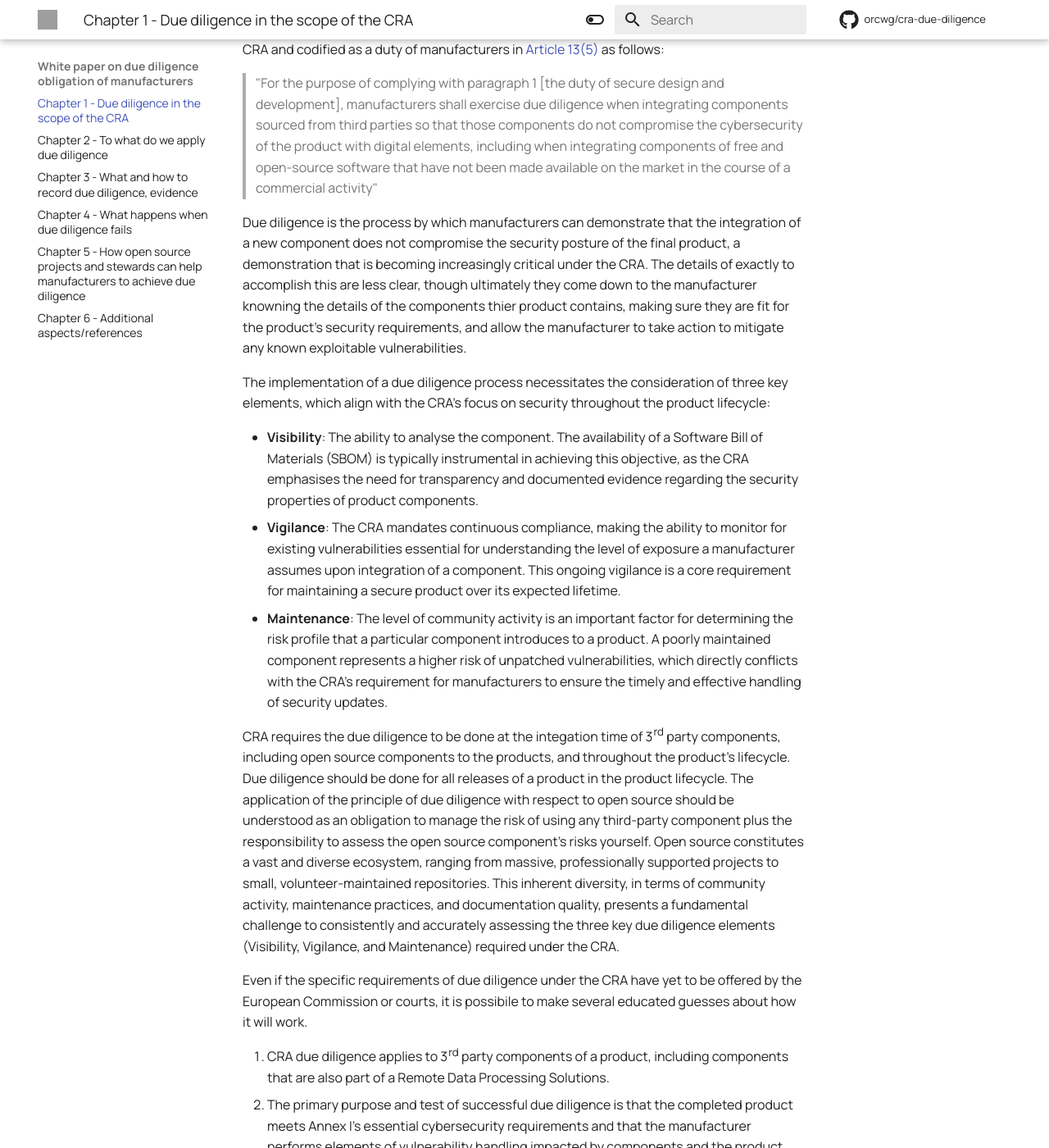
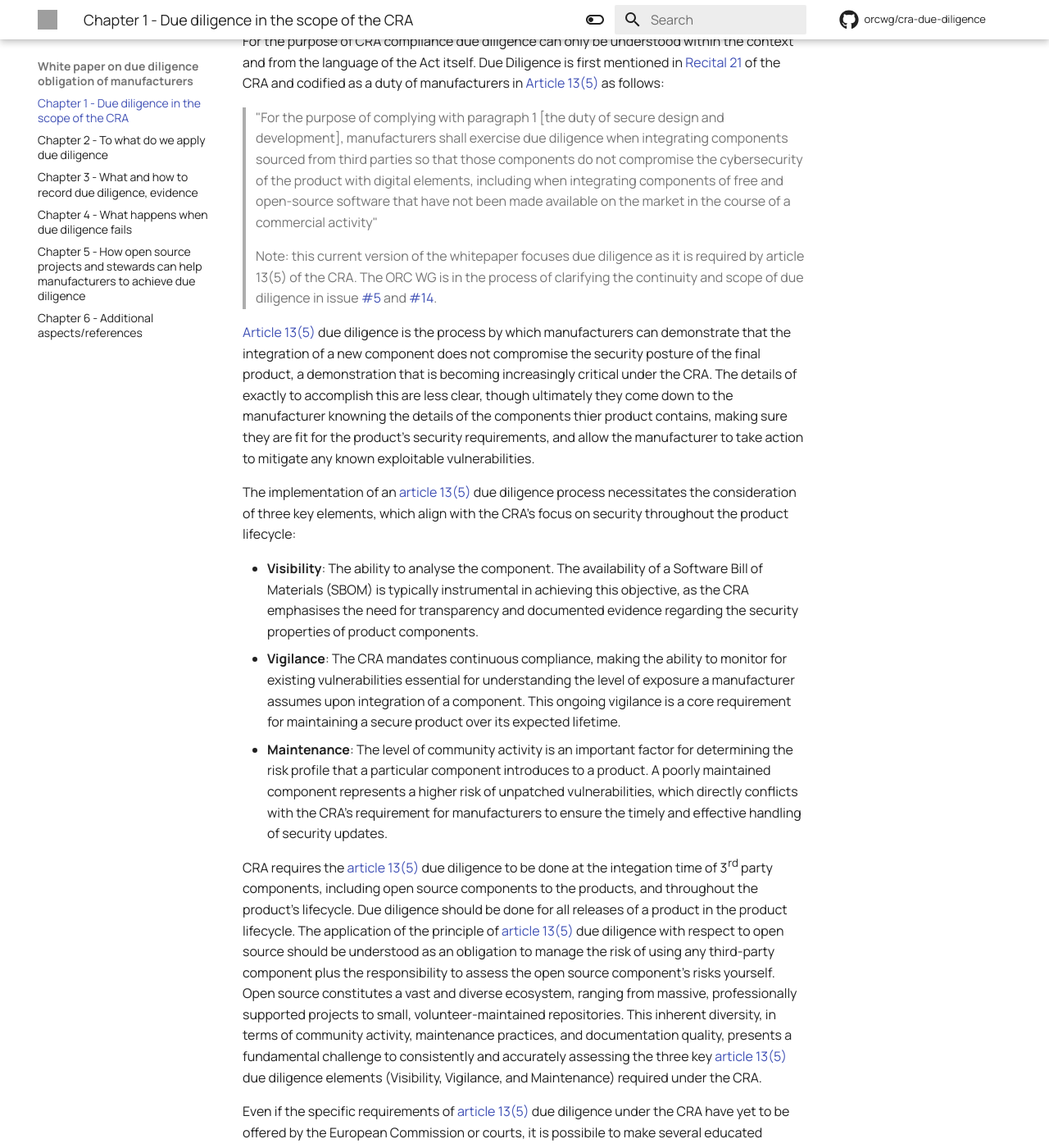
Before and after one commit to orcwg/cra-due-diligence, an MkDocs documentation site: the page built from content/01.md, in a window 1280 px wide and 1400 px high, scrolled down 404 px. Shown: the whole window at 82% size. Built offline with MkDocs 1.6.1 and Material for MkDocs 9.7.7, drawn with Linux system fonts in a browser that asks for light colours; comment, search, counter and statistics services are not loaded; the version menu is left out; some of the changed text lies outside the part shown; grey boxes are pictures that could not be loaded.

Commit message:
Scoping due diligence to article 13(5) due diligence
As it was discussed on the ORC WG meeting at 2026.07.02 the
currently discussed due diligence is scoped to the due diligence
defined in article 13(5). The pr is updated according to this agreement.

Signed-off-by: Gergely Csatari <gergely.csatari@nokia.com>

```diff
--- a/content/01.md
+++ b/content/01.md
@@ -1,4 +1,4 @@
-# Due diligence in the scope of the CRA
+# Article 13(5) Due diligence in the scope of the CRA
 
 The European supranational or community law of product liability does not offer a clear and simple
 definition of "due diligence", though requirement is often found, and the concept is well defined in
@@ -21,15 +19,21 @@ follows:
     elements, including when integrating components of free and open-source software that have not
     been made available on the market in the course of a commercial activity"
 
-Due diligence is the process by which manufacturers can demonstrate that the integration of a new
-component does not compromise the security posture of the final product, a demonstration that is
-becoming increasingly critical under the CRA. The details of exactly to accomplish this are less
-clear, though ultimately they come down to the manufacturer knowning the details of the components
-thier product contains, making sure they are fit for the product's security requirements, and allow
-the manufacturer to take action to mitigate any known exploitable vulnerabilities.
+  > Note: this current version of the whitepaper focuses due diligence as it is required by
+    article 13(5) of the CRA. The ORC WG is in the process of clarifying the continuity and scope of
+    due diligence in issue [#5](https://github.com/orcwg/cra-due-diligence/issues/5) and
+    [#14](https://github.com/orcwg/cra-due-diligence/issues/14).
 
-The implementation of a due diligence process necessitates the consideration of three key elements,
-which align with the CRA's focus on security throughout the product lifecycle:
+[Article 13(5)][article-13] due diligence is the process by which manufacturers can demonstrate that
+the integration of a new component does not compromise the security posture of the final product, a
+demonstration that is becoming increasingly critical under the CRA. The details of exactly to
+accomplish this are less clear, though ultimately they come down to the manufacturer knowning the
+details of the components thier product contains, making sure they are fit for the product's
+security requirements, and allow the manufacturer to take action to mitigate any known exploitable vulnerabilities.
+
+The implementation of an [article 13(5)][article-13] due diligence process necessitates the
+consideration of three key elements, which align with the CRA's focus on security throughout the
+product lifecycle:
 
 * **Visibility**: The ability to analyse the component. The availability of a
   Software Bill of Materials (SBOM) is typically instrumental in achieving this objective, as the
@@ -44,39 +48,42 @@ which align with the CRA's focus on security throughout the product lifecycle:
   represents a higher risk of unpatched vulnerabilities, which directly conflicts with the CRA's
   requirement for manufacturers to ensure the timely and effective handling of security updates.
 
-CRA requires the due diligence to be done at the integation time of 3rd party components, including
-open source components to the products, and throughout the product's lifecycle. Due diligence should
-be done for all releases of a product in the product lifecycle. The application of the principle of
-due diligence with respect to open source should be understood as an obligation to manage the risk
-of using any third-party component plus the responsibility to assess the open source component's
-risks yourself. Open source constitutes a vast and diverse ecosystem, ranging from massive,
-professionally supported projects to small, volunteer-maintained repositories. This inherent
-diversity, in terms of community activity, maintenance practices, and documentation quality,
-presents a fundamental challenge to consistently and accurately assessing the three key due
-diligence elements (Visibility, Vigilance, and Maintenance) required under the CRA.
+CRA requires the [article 13(5)][article-13] due diligence to be done at the integation time of 3rd
+party components, including open source components to the products, and throughout the product's
+lifecycle. Due diligence should be done for all releases of a product in the product lifecycle. The application of the principle of [article 13(5)][article-13] due diligence with respect to open
+source should be understood as an obligation to manage the risk of using any third-party component
+plus the responsibility to assess the open source component's risks yourself. Open source
+constitutes a vast and diverse ecosystem, ranging from massive, professionally supported projects to
+small, volunteer-maintained repositories. This inherent diversity, in terms of community activity,
+maintenance practices, and documentation quality, presents a fundamental challenge to consistently
+and accurately assessing the three key [article 13(5)][article-13] due diligence elements
+(Visibility, Vigilance, and Maintenance) required under the CRA.
 
-Even if the specific requirements of due diligence under the CRA have yet to be offered by the
-European Commission or courts, it is possibile to make several educated guesses about how it will
-work.
+Even if the specific requirements of [article 13(5)][article-13] due diligence under the CRA have
+yet to be offered by the European Commission or courts, it is possibile to make several educated
+guesses about how it will work.
 
-1. CRA due diligence applies to 3rd party components of a product, including components that are
-   also part of a Remote Data Processing Solutions.
+1. CRA [article 13(5)][article-13] due diligence applies to 3rd party components of a product,
+   including components that are also part of a Remote Data Processing Solutions.
 1. The primary purpose and test of successful due diligence is that the completed product meets
-  Annex I's essential cybersecurity requirements and that the manufacturer performs elements of
-  vulnerability handling impacted by components and the product supply chain, such as the creation
-  of an SBOM.
+   Annex I's essential cybersecurity requirements and that the manufacturer performs elements of vulnerability handling impacted by components and the product supply chain, such as the creation
+   of an SBOM.
 
-In the future, the European Commission may establish specific requirements on due diligence,
-including or as part of a voluntary security attestation program established via delegated act as
-provided for in
+   > Note: This 2nd point depends on the interpretation of the scope of due diligence discussed in
+     issue [#14](https://github.com/orcwg/cra-due-diligence/issues/14) and will be updated once the
+     issue is resolved.
+
+In the future, the European Commission may establish specific requirements on
+[article 13(5)][article-13] due diligence, including or as part of a voluntary security attestation
+program established via delegated act as provided for in
 [Article 25](https://eur-lex.europa.eu/legal-content/EN/TXT/HTML/?uri=OJ:L_202402847#art_25).
 Currently however specifics remain illusive.
 
 Beyond these basic duties, the CRA and related Commission publications have offered additional
-clarifications regarding due diligence. The most significant of these is found in
-[Recital 34](https://eur-lex.europa.eu/legal-content/EN/TXT/HTML/?uri=OJ:L_202402847#rct_34) of the
-CRA where the Act notes several potential methods of performing the non-attestation parts of due
-diligence on 3rd party components:
+clarifications regarding [article 13(5)][article-13] due diligence. The most significant of these is
+found in [Recital 34](https://eur-lex.europa.eu/legal-content/EN/TXT/HTML/?uri=OJ:L_202402847#rct_34)
+of the CRA where the Act notes several potential methods of performing the non-attestation parts of
+[article 13(5)][article-13] due diligence on 3rd party components:
 
 1. Verifying that the component demonstrates conformity with the CRA, such as by using CE marked
    components.
@@ -85,3 +92,5 @@ diligence on 3rd party components:
    vulnerability database created by the NIS2 Directive (EU Directive 2022/2555) or other publicly
    available vulnerability databases.
 1. Performing security tests on the component.
+
+[article-13]: https://eur-lex.europa.eu/legal-content/EN/TXT/HTML/?uri=OJ:L_202402847#art_13
```
Also changed, not shown: other parts of content/01.md (+1 -3 lines).
